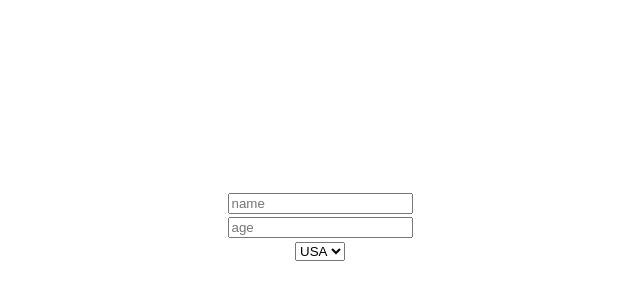
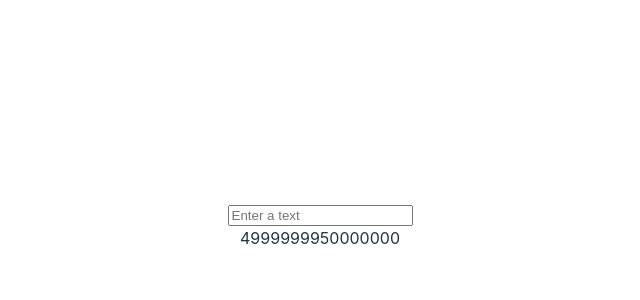
Before and after one commit to JoseManuelMunozManzano/aprender-react-100-ejercicios-practicos, a React (Vite) app in the folder 18-useMemo-reactMemo/: page / in a window 1280 px wide. Shown: the part 174-474 px from the top of the page, without its empty margins (320-960 px from the left). Built offline with nearby package versions, Linux system fonts and the light colour scheme.

Commit message:
18-useMemo - Componente pesado - Problema

```diff
--- a/18-useMemo-reactMemo/src/App.tsx
+++ b/18-useMemo-reactMemo/src/App.tsx
@@ -1,13 +1,15 @@
 import './App.css';
 // import { Expensive, ExpensiveWithDependency } from './componentes/01-expensive-function';
-import { WithObject } from './componentes/02-with-objects-useEffect/WithObject';
+// import { WithObject } from './componentes/02-with-objects-useEffect/WithObject';
+import { WithComponents } from './componentes/03-with-components/WithComponents';
 
 function App() {
   return (
     <>
       {/* <Expensive /> */}
       {/* <ExpensiveWithDependency /> */}
-      <WithObject />
+      {/* <WithObject /> */}
+      <WithComponents />
     </>
   );
 }
--- /dev/null
+++ b/18-useMemo-reactMemo/src/componentes/03-with-components/ExpensiveComponent.tsx
@@ -0,0 +1,10 @@
+export const ExpensiveComponent = () => {
+  console.log('Componente pesado renderizado!');
+
+  let total = 0;
+  for (let i = 0; i < 100_000_000; i++) {
+    total += i;
+  }
+
+  return <div>{total}</div>;
+};
--- /dev/null
+++ b/18-useMemo-reactMemo/src/componentes/03-with-components/WithComponents.tsx
@@ -0,0 +1,20 @@
+import { useState } from 'react';
+import { ExpensiveComponent } from './ExpensiveComponent';
+
+export const WithComponents = () => {
+  const [text, setText] = useState<string>('');
+
+  console.log('Componente renderizado');
+
+  return (
+    <div>
+      <input type="text" onChange={(e) => setText(e.target.value)} placeholder="Enter a text" />
+      {/* PROBLEMA:
+      No deberíamos llamar a este componente si no es necesario porque es muy pesado y causa delay
+      cuando actualizamos el input.
+      Pero ya sabemos que cuando se renderiza el padre también se renderiza el hijo, así que cuando
+      actualizamos el input se renderiza este componente y el componente pesado. */}
+      <ExpensiveComponent />
+    </div>
+  );
+};
```
